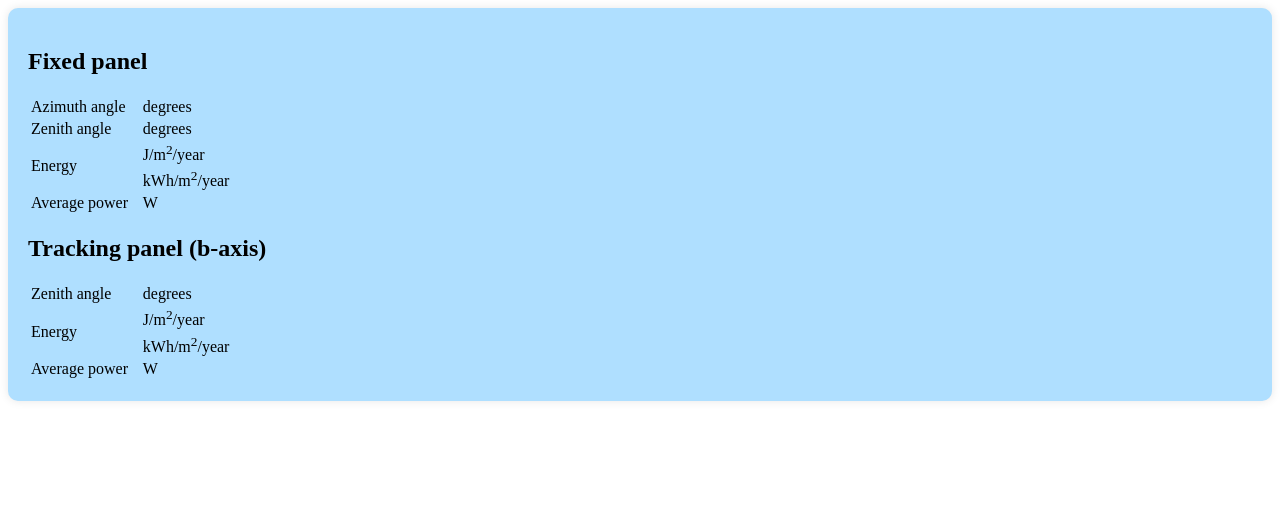
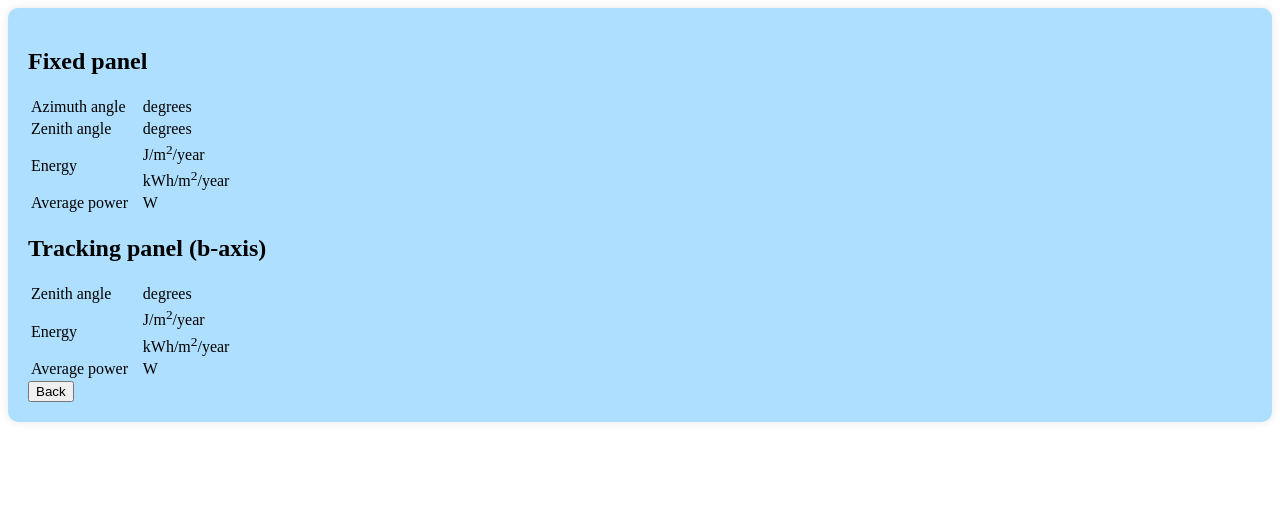
Before and after one commit to KiARC/software_design_project, a Flask app: template src/templates/index.html in a window 1280 px wide. Shown: the top 516 px of the page. Run offline with Flask 3, Linux system fonts and the light colour scheme; the template is opened without the code that fills it, so the values that code supplies are empty.

Commit message:
Add back button to results page

```diff
--- a/src/templates/index.html
+++ b/src/templates/index.html
@@ -127,6 +127,7 @@
 								</tr>
 							</table>
 						</div>
+						<button onclick="window.location.href = '/';">Back</button>
 					</div>
 					<script>
 						var results = {{ results|safe }};
```
